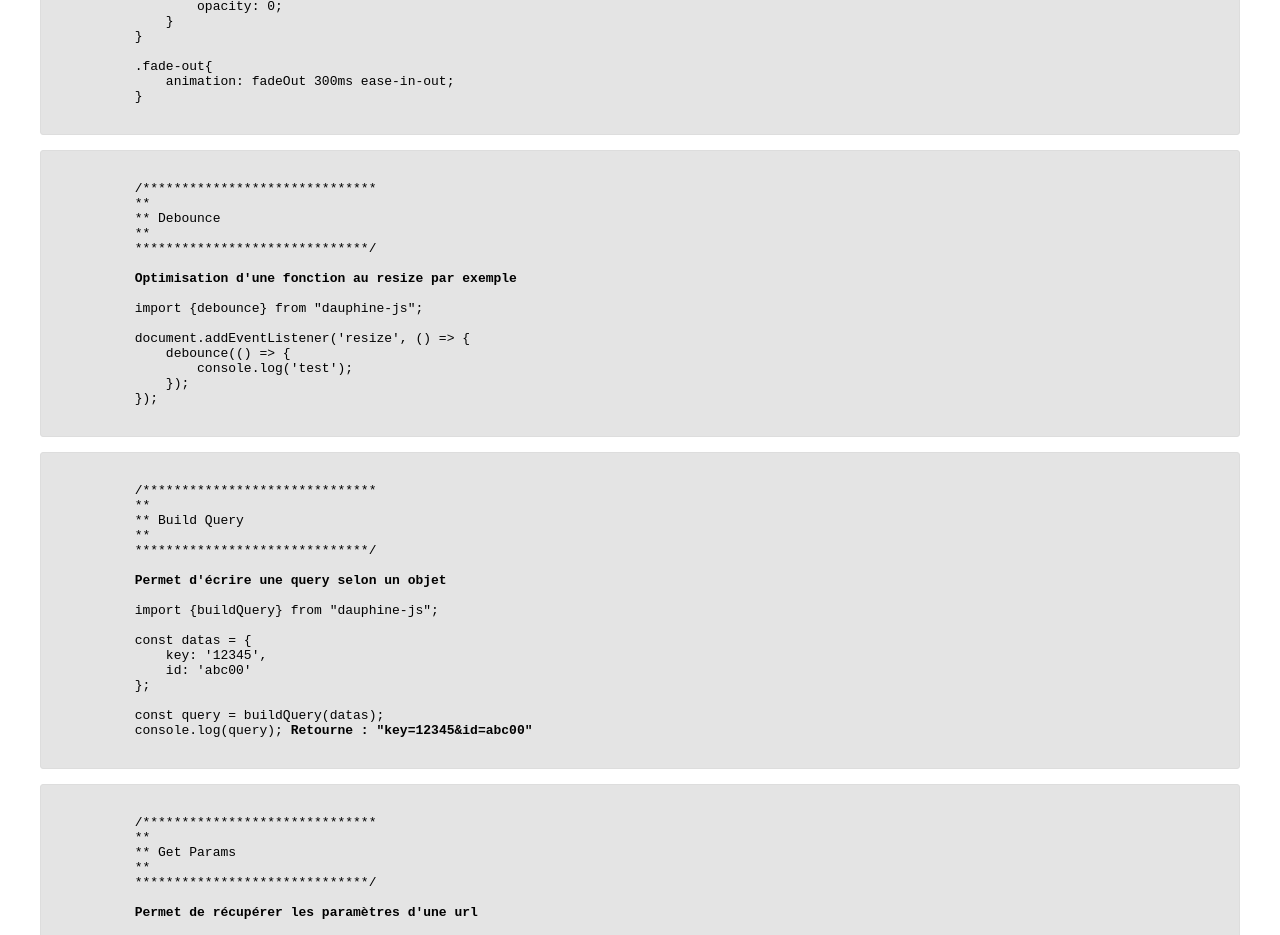
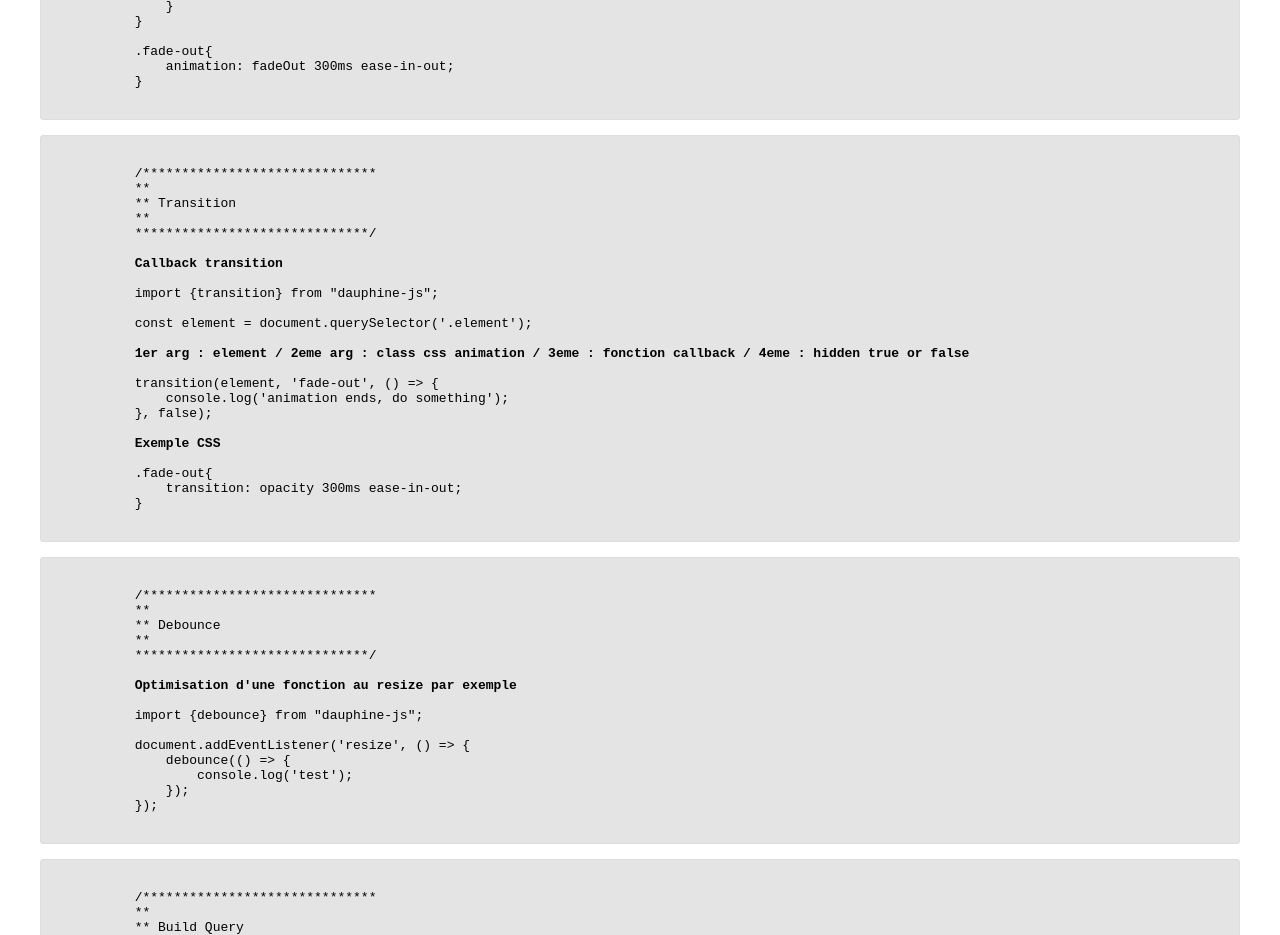
Before and after one commit to agence-adeliom/dauphine-js, a website: page demo/index.html in a window 1280 px wide. Shown: the part 3874-4809 px from the top of the page. Drawn offline with Linux system fonts and the light colour scheme.

Commit message:
add transitionend

```diff
--- a/demo/index.html
+++ b/demo/index.html
@@ -266,7 +266,6 @@ and open the template in the editor.
 
             <b>Callback animation</b>
 
-
             import {animate} from "dauphine-js";
 
             const element = document.querySelector('.element');
@@ -290,6 +289,35 @@ and open the template in the editor.
 
             .fade-out{
                 animation: fadeOut 300ms ease-in-out;
+            }
+
+            </code>
+        </div>
+        <div class="box-content">
+            <code>
+
+            /******************************
+            **
+            ** Transition
+            **
+            ******************************/
+
+            <b>Callback transition</b>
+
+            import {transition} from "dauphine-js";
+
+            const element = document.querySelector('.element');
+
+            <b>1er arg : element / 2eme arg : class css animation / 3eme : fonction callback / 4eme : hidden true or false</b>
+
+            transition(element, 'fade-out', () => {
+                console.log('animation ends, do something');
+            }, false);
+
+            <b>Exemple CSS</b>
+
+            .fade-out{
+                transition: opacity 300ms ease-in-out;
             }
 
             </code>
```
Also changed, not shown: index.js (+13 -3 lines).
